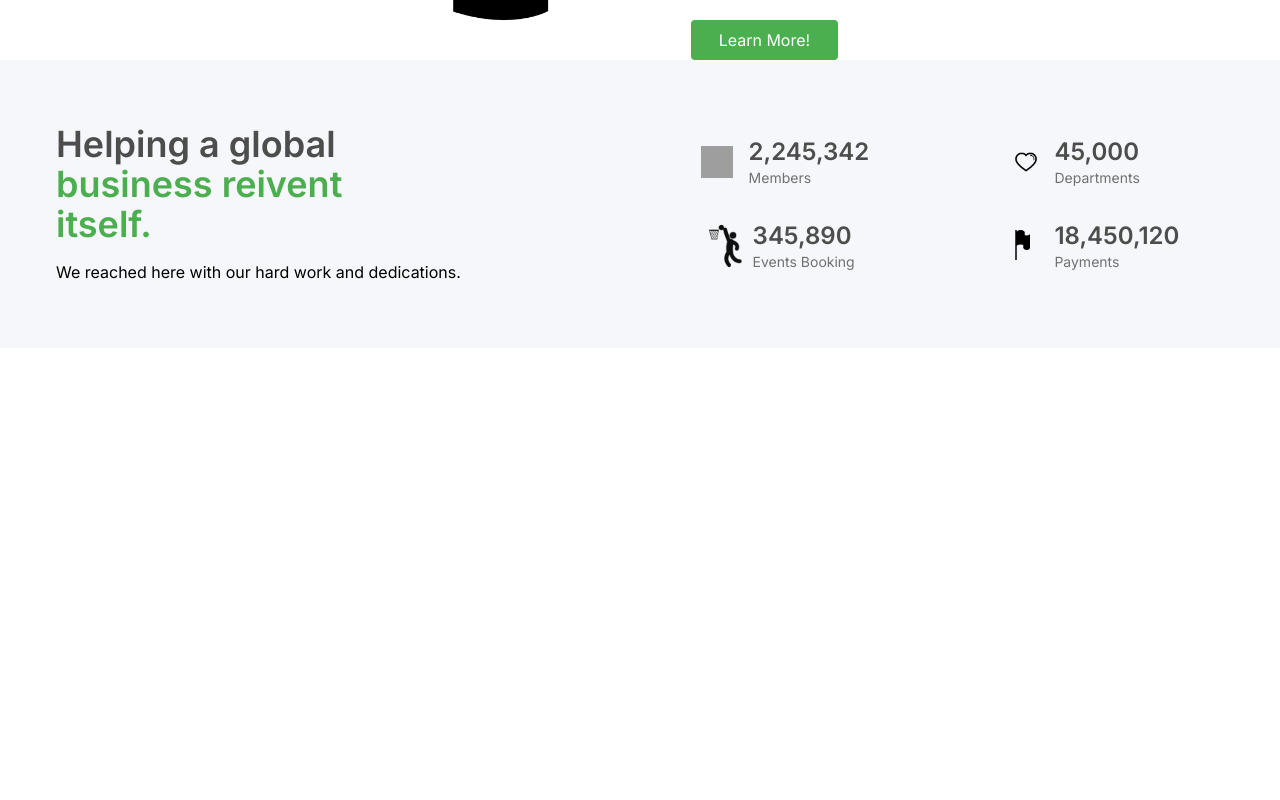
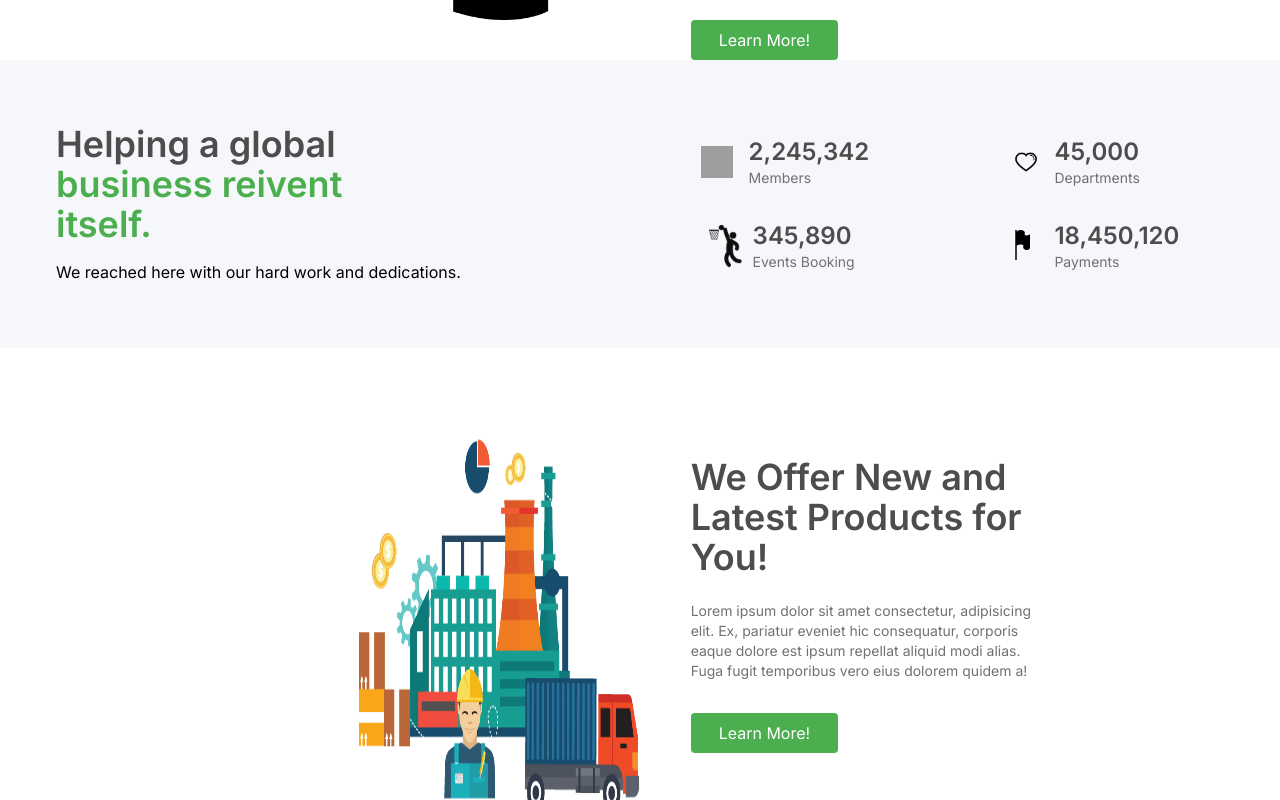
Before and after one commit to cswarnasooriya/Real.Me, a React (Vite) app in the folder frontend/: page / in a window 1280 px wide. Shown: the part 2000-2800 px from the top of the page. Before the commit the page ends 2348 px from the top, so only its background shows below. Built offline with nearby package versions, Linux system fonts and the light colour scheme; grey boxes are pictures that could not be loaded; a web font is replaced by a local one.

Commit message:
Product section updated

```diff
--- a/frontend/src/App.jsx
+++ b/frontend/src/App.jsx
@@ -3,6 +3,7 @@ import Navbar from "./components/Navbar"
 import Home from "./components/Home"
 import Services from "./components/Services"
 import About from "./components/About"
+import Products from "./components/Products"
 
 
 
@@ -14,6 +15,7 @@ function App() {
      <Home/>
      <Services/>
      <About/>
+     <Products/>
     </>
   )
 }
--- a/frontend/src/components/About.jsx
+++ b/frontend/src/components/About.jsx
@@ -3,6 +3,8 @@ import logo_1 from '../assets/icon_11.png';
 import logo_2 from '../assets/icon_12.png';
 import logo_3 from '../assets/icon_13.png';
 import logo_4 from '../assets/icon_14.png';
+
+
 
 
 
--- /dev/null
+++ b/frontend/src/components/Products.jsx
@@ -0,0 +1,95 @@
+import about_img from '../assets/product_logo.png';
+import client_1 from '../assets/client_1.png';
+import client_2 from '../assets/client_3.png';
+import client_3 from '../assets/client_2.png';
+
+
+
+const Products = () => {
+  return (
+    <div className=''>
+      {/* about text */}
+
+      <div className="px-4 lg:px-14 max-w-screen-4xl mx-auto mt-8">
+        <div className="md:w-11/12 mx-auto flex flex-col md:flex-row justify-between items-center gap-12">
+            <div className="lg:w-[800px] lg:ml-[250px]">
+                <img src={about_img} alt="about Image" className="h-[450px]"/>
+            </div>
+
+            <div className="">
+                <h2 className="text-4xl text-neutralDGray font-semibold mb-6 md:w-4/5">We Offer New and Latest Products for You!</h2>
+
+                <p className="md:w-3/4 text-sm text-neutralGrey mb-8 leading-5">
+                    Lorem ipsum dolor sit amet consectetur, adipisicing elit. Ex, pariatur eveniet hic consequatur, corporis eaque dolore est ipsum repellat aliquid modi alias. Fuga fugit temporibus vero eius dolorem quidem a!
+                </p>
+
+                <button className='btn-primary'>Learn More!</button>
+            </div>
+        </div>
+
+      </div>
+
+
+      {/* company state */}
+
+      <div className="px-4 lg:px-14 max-w-screen-2xl mx-auto bg-neutralSilver py-16">
+        <div className="flex flex-col md:flex-row justify-between items-center gap-8">
+
+
+            <div className="md:w-1/3 gap-8">
+                <img src={about_img} alt="about Image" className="h-[450px] gap-6"/>
+            </div>
+
+
+
+            {/* stats */}
+
+            <div className="md:w-2/3 mx-auto">
+            <div>
+                <p className="md:w-4/5 text-sm text-neutralGrey mb-8 leading-6">
+                    Lorem ipsum dolor sit amet consectetur adipisicing elit. Praesentium illum facere harum laudantium quam, voluptatibus illo commodi doloremque ex suscipit, eligendi optio ad totam aliquam nobis dolorum dignissimos voluptatem eos. Lorem ipsum dolor, sit amet consectetur adipisicing elit. Obcaecati, sapiente? Porro minus totam ex, quas, laboriosam mollitia beatae rerum maiores possimus provident blanditiis, nam natus alias tenetur delectus. Exercitationem, delectus.
+
+                </p>
+                <h5 className="text-brandPrimary text-xl font-semibold mb-2">Tim Smith </h5>
+                <p className='text-base text-neutralGrey'>British dragon Boat Racing Associations</p>
+
+                <div className="mt-2">
+                    <div className="flex items-center gap-8 flex-wrap">
+                        <img src={client_1} alt="client_1" className="w-[70px] h-[40px] cursor-pointer" />
+                        <img src={client_2} alt="client_1" className="w-[70px] h-[40px] cursor-pointer"/>
+                        <img src={client_3} alt="client_1" className="w-[70px] h-[40px] cursor-pointer"/>
+                        <img src={client_2} alt="client_1" className="w-[70px] h-[40px] cursor-pointer"/>
+                        <img src={client_1} alt="client_1" className="w-[70px] h-[40px] cursor-pointer"/>
+                        <img src={client_3} alt="client_1" className="w-[70px] h-[40px] cursor-pointer"/>
+
+                        <div className="flex  items-center gap-8">
+                          <a href="/" className="font-bold text-brandPrimary hover:text-neutral-700">Meet all Customers{" "}
+                          <svg
+                            xmlns='http://www.w3.org/2000/svg'
+                            width="17"
+                            height="11"
+                            viewBox='0 0 17 11'
+                            fill='none'
+                            className="inline-block ml-2"
+                          >
+                            <path
+                              d='M12 9.39905L15.2929 6.10615C15.6834 5.71563 15.6834 5.08246 15.2929 4.69194L12 1.39905M15 5.39905L1 5.39905' stroke='#4caf4f'
+                            />
+                          </svg>
+
+                          </a>
+                        </div>
+
+                    </div>
+                </div>
+            </div>
+            </div>
+
+
+        </div>
+      </div>
+    </div>
+  )
+}
+
+export default Products
```
Also changed, not shown: frontend/src/assets/product_logo.png (added).
